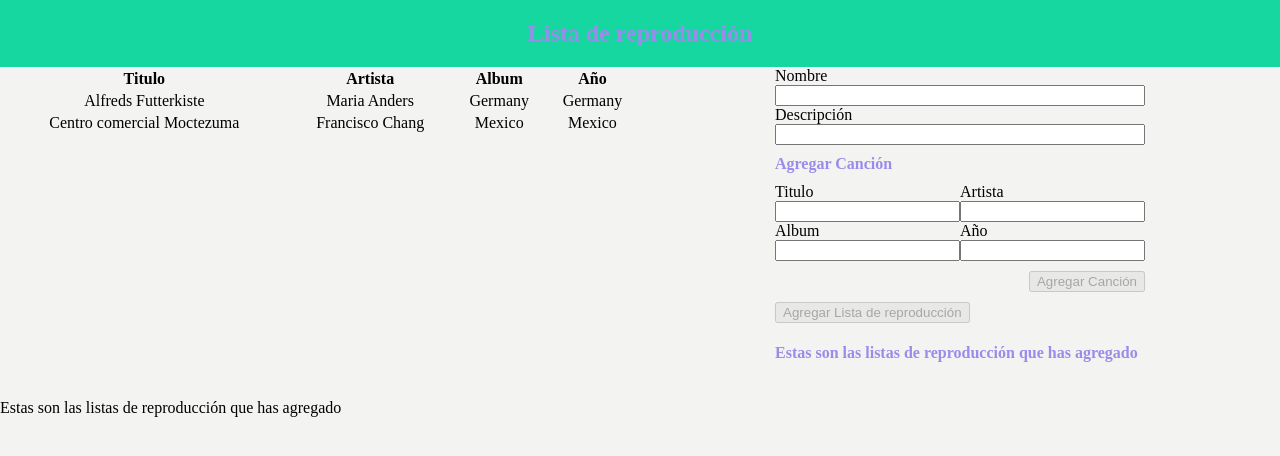
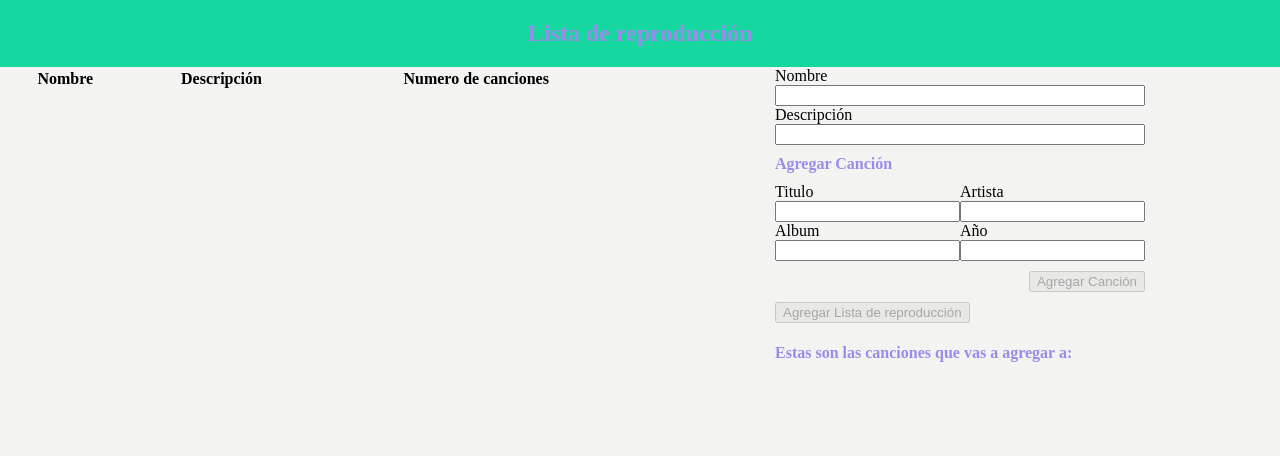
Before and after one commit to ddelgado5/test_music_front, an Angular app: page / in a window 1280 px wide. Shown: the top 456 px of the page. Built offline with nearby package versions, Linux system fonts and the light colour scheme.

Commit message:
fIX PLAY LIST

```diff
--- a/src/app/app.component.html
+++ b/src/app/app.component.html
@@ -3,6 +3,3 @@
   <play-list></play-list>
   <create-play-list-root></create-play-list-root>
 </div>
-<section>
-  <p>Estas son las listas de reproducción que has agregado</p>
-</section>
--- a/src/components/CreatePlayList/CreatePlayList.component.html
+++ b/src/components/CreatePlayList/CreatePlayList.component.html
@@ -124,7 +124,7 @@
       </button>
     </div>
 
-    <h4>Estas son las listas de reproducción que has agregado</h4>
+    <h4>Estas son las canciones que vas a agregar a: <b>{{form.value?.name}}</b></h4>
       <div class="listSong" *ngFor="let item of playList.songs">
         <p><b>Nombre: </b> {{ item.titulo }}</p>
         <p><b>Artista: </b> {{ item.artista }}</p>
--- a/src/components/CreatePlayList/CreatePlayList.component.ts
+++ b/src/components/CreatePlayList/CreatePlayList.component.ts
@@ -1,5 +1,6 @@
 import { Component, OnInit } from '@angular/core';
 import { FormBuilder, FormGroup, Validators } from '@angular/forms';
+import { PlayListProvider } from 'src/core/playlist.provider';
 import { PlayList, Song } from 'src/models/Song.model';
 
 @Component({
@@ -20,6 +21,7 @@ export class CreatePlayListComponent {
 
   constructor(
     private formBuilder: FormBuilder,
+    private playListProvider: PlayListProvider
   ) {
     this.buildForm()
   }
@@ -50,7 +52,6 @@ export class CreatePlayListComponent {
       artista: this.formSong.value.artist,
       anno: this.formSong.value.year
     }
-    console.log('songAux: ', songAux);
     this.playList.songs.push(songAux)
     this.formSong.reset()
   }
@@ -60,7 +61,25 @@ export class CreatePlayListComponent {
       return
     }
 
+    this.playList = {
+      ...this.playList,
+      ...this.form.value,
+      nombre: this.form.value.name
+    }
+    this.playListProvider.addPlayList(this.playList)
+    this.resetData()
+
+  }
+
+  resetData() {
+    // Reset forms
     this.form.reset
+    this.formSong.reset
+    this.playList = {
+      nombre: "",
+      description: "",
+      songs: [],
+    }
   }
 
 }
--- a/src/components/PlayList/PlayList.component.html
+++ b/src/components/PlayList/PlayList.component.html
@@ -1,22 +1,14 @@
 <section>
   <table>
     <tr>
-      <th>Titulo</th>
-      <th>Artista</th>
-      <th>Album</th>
-      <th>Año</th>
+      <th>Nombre</th>
+      <th>Descripción</th>
+      <th>Numero de canciones</th>
     </tr>
-    <tr>
-      <td>Alfreds Futterkiste</td>
-      <td>Maria Anders</td>
-      <td>Germany</td>
-      <td>Germany</td>
-    </tr>
-    <tr>
-      <td>Centro comercial Moctezuma</td>
-      <td>Francisco Chang</td>
-      <td>Mexico</td>
-      <td>Mexico</td>
+    <tr *ngFor="let item of playLists">
+      <td>{{item.nombre}}</td>
+      <td>{{item.description}}</td>
+      <td>{{item.songs.length}}</td>
     </tr>
   </table>
 </section>
--- a/src/components/PlayList/PlayList.component.ts
+++ b/src/components/PlayList/PlayList.component.ts
@@ -1,4 +1,6 @@
-import { Component } from '@angular/core';
+import { Component, OnInit } from '@angular/core';
+import { PlayListProvider } from 'src/core/playlist.provider';
+import { PlayList } from 'src/models/Song.model';
 
 @Component({
   selector: 'play-list',
@@ -6,5 +8,16 @@ import { Component } from '@angular/core';
   styleUrls: ['./PlayList.component.scss']
 })
 export class PlayListComponent {
-  title = 'prueba';
+  playLists: PlayList[] = [];
+
+  constructor(
+    private playListProvider: PlayListProvider
+  ) { }
+
+    ngOnInit() {
+      this.playListProvider.playList$.subscribe(playList => {
+        this.playLists.push(playList)
+      })
+    }
+
 }
--- /dev/null
+++ b/src/core/playlist.provider.ts
@@ -0,0 +1,23 @@
+import { Injectable } from "@angular/core"
+import { Subject } from "rxjs"
+import { PlayList } from "src/models/Song.model"
+
+@Injectable({
+  providedIn: 'root'
+})
+export class PlayListProvider {
+
+  private playList = new Subject<PlayList>()
+  playList$ = this.playList.asObservable();
+
+  constructor() { }
+
+  addPlayList(playList: PlayList) {
+    this.playList.next(playList)
+  }
+
+  // removePlayList(playList: PlayList) {
+  //   this.playList.
+  // }
+
+}
```
